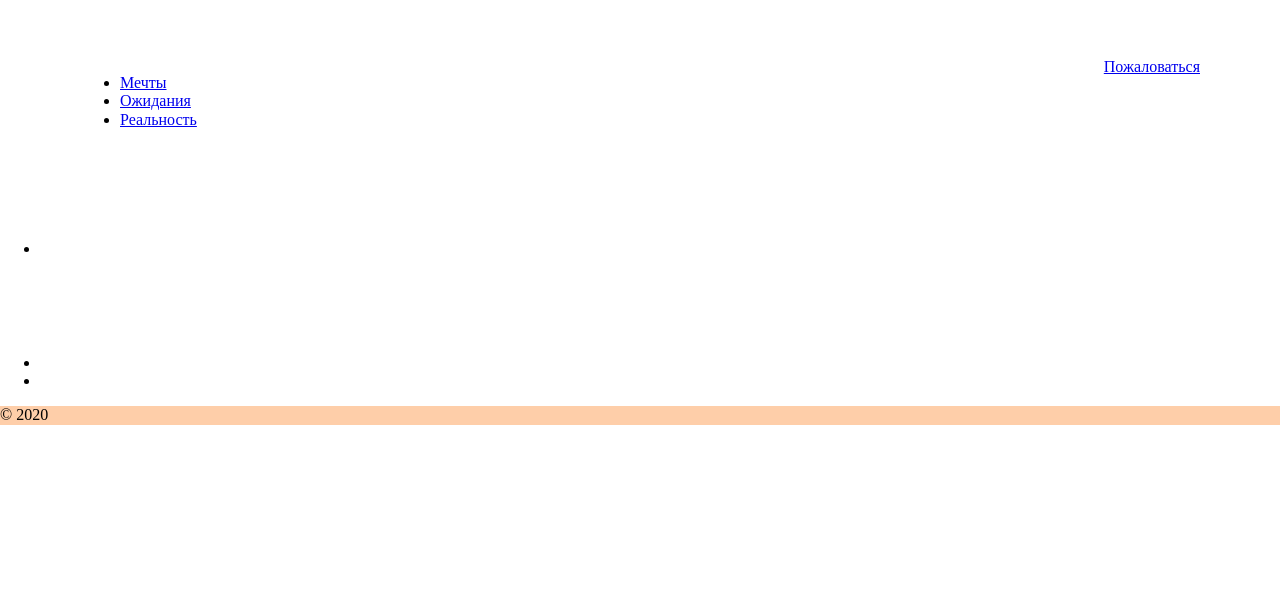
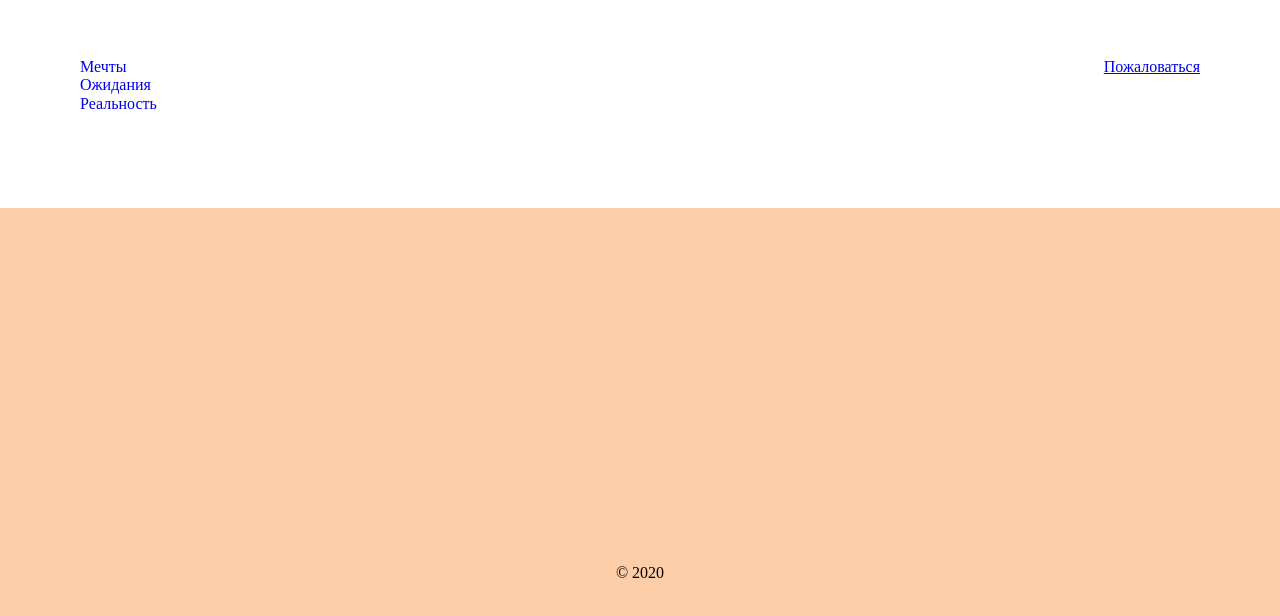
Before and after one commit to JerryMur1/teamwork, a plain HTML site: page index.html in a window 1280 px wide. Drawn offline with Linux system fonts and the light colour scheme.

Commit message:
Общая верстка. Без деления на ветки.

```diff
--- /dev/null
+++ b/blocks/footer/__copyright/footer__copyright.css
@@ -0,0 +1,4 @@
+.footer__copyright {
+  margin: auto;
+  color: #010101;
+}
--- a/blocks/footer/footer.css
+++ b/blocks/footer/footer.css
@@ -1,3 +1,8 @@
 .footer {
+  display: flex;
+  flex-direction: row;
+  justify-content: center;
+  max-width: 100%;
+  min-height: 730px;
   background-color: #fecea9;
 }
--- /dev/null
+++ b/blocks/reset/reset.css
@@ -0,0 +1,7 @@
+/* Данный блок отвечаает за обнулене списков и ссылок с дефолтных стилей */
+.reset {
+  margin: 0;
+  padding: 0;
+  list-style: none;
+  text-decoration: none;
+}
--- a/index.html
+++ b/index.html
@@ -10,13 +10,21 @@
   <div class="page">
     <header class="header">
       <nav class="nav-bar">
-        <ul class="nav-bar__list">
-          <li class="nav-bar__line"><a class="nav-bar__link" href="#">Мечты</a></li>
-          <li class="nav-bar__line"><a class="nav-bar__link" href="#">Ожидания</a></li>
-          <li class="nav-bar__line"><a class="nav-bar__link" href="#">Реальность</a></li>
+        <ul class="nav-bar__list reset">
+          <li class="nav-bar__line">
+            <a class="nav-bar__link reset" href="#">Мечты</a>
+          </li>
+
+          <li class="nav-bar__line">
+            <a class="nav-bar__link reset" href="#">Ожидания</a>
+          </li>
+
+          <li class="nav-bar__line">
+            <a class="nav-bar__link reset" href="#">Реальность</a>
+          </li>
         </ul>
       </nav>
-      <a href="header__link">Пожаловаться</a>
+      <a href="header__link reset">Пожаловаться</a>
     </header>
 
     <main class="content">
@@ -26,7 +34,7 @@
       <section class="people">
         <h2 class=""></h2>
         <p class=""></p>
-        <ul class="">
+        <ul class=" reset">
           <li class="">
             <h3 class=""></h3>
             <p class=""></p>
--- a/pages/index.css
+++ b/pages/index.css
@@ -1,4 +1,5 @@
   @import url(../vendor/normalize.css); /* Подключение VENDOR RESET */
+  @import url(../blocks/reset/reset.css); /* Подключение RESET-cамописный */
 
   /* Наяало: header */
   @import url(../blocks/header/header.css);
@@ -10,6 +11,5 @@
 
 /* Наяало: footer */
   @import url(../blocks/footer/footer.css);
-
-
+  @import url(../blocks/footer/__copyright/footer__copyright.css); /* Элемент copyright  */
 /* Конец: footer */
```
Also changed, not shown: 1 other file.
